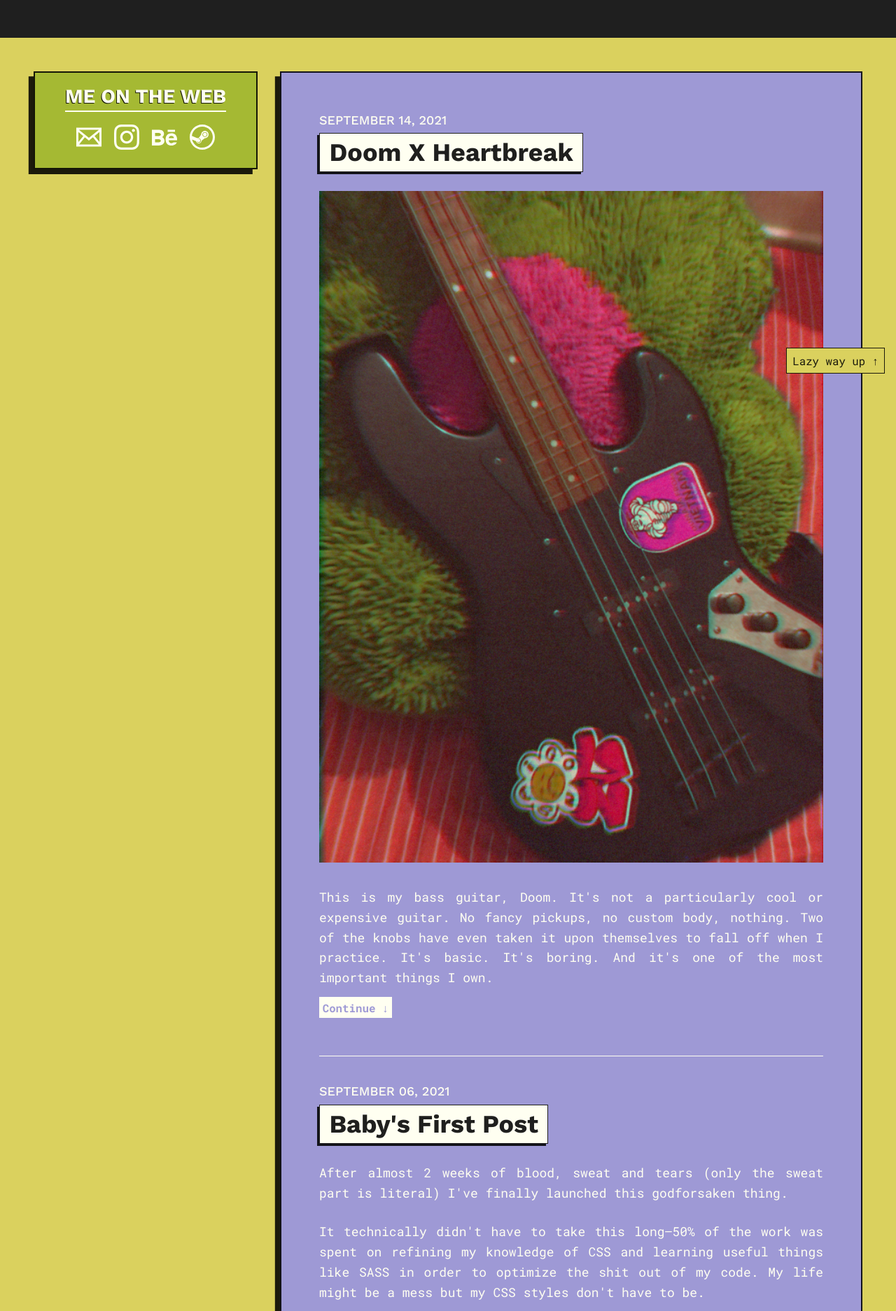
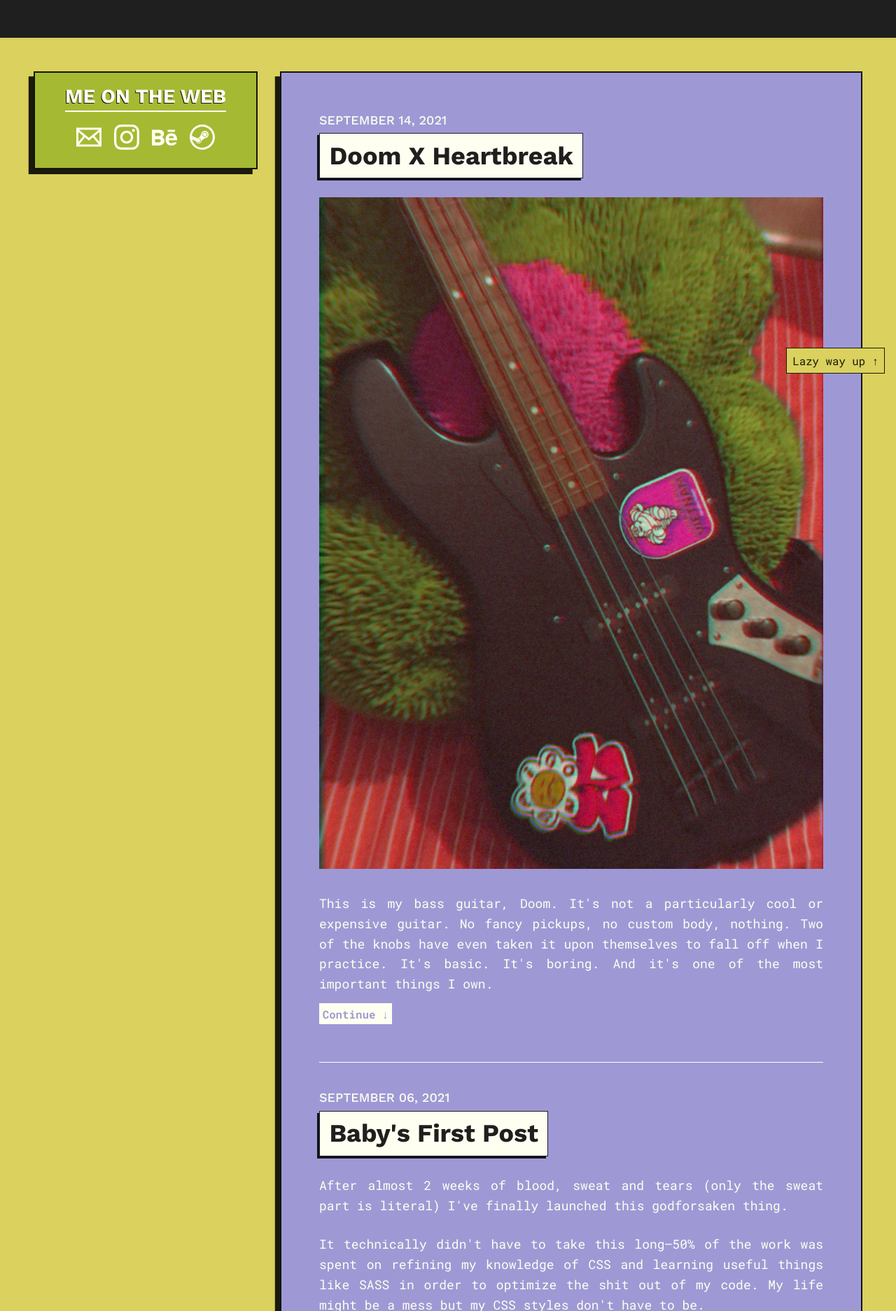
Before and after one commit to eggsrepos/brainsoup, a Jekyll site: the page built from blog/index.html, in a window 1280 px wide. Shown: the part 350-2224 px from the top of the page at 70% size. Built offline with Jekyll 4.4.1, drawn with Linux system fonts in a browser that asks for light colours; the list of posts is cut into pages by our own code.

Commit message:
fixed header padding

```diff
--- a/css/main.css
+++ b/css/main.css
@@ -447,7 +447,7 @@ header, footer {
 .blog-post__title {
   display: inline-block;
   margin-bottom: 0;
-  padding-inline: var(--space-xs);
+  padding: var(--space-3xs) var(--space-xs);
   background-color: #fffff1;
   color: #000000e0;
   border: 1px solid #000000e0;
--- a/sass/_text.scss
+++ b/sass/_text.scss
@@ -84,7 +84,7 @@
 .blog-post__title {
   display: inline-block;
   margin-bottom: 0;
-  padding-inline: var(--space-xs);
+  padding: var(--space-3xs) var(--space-xs);
   background-color: $lightcolor;
   color: $darkcolor;
   border: 1px solid $darkcolor;
```
